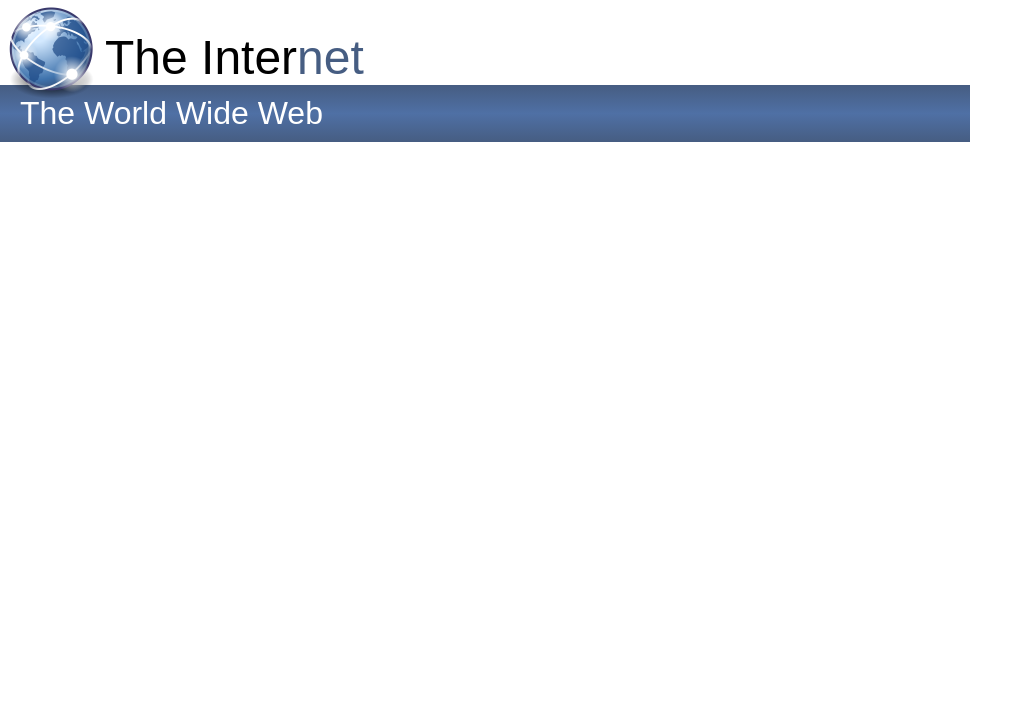
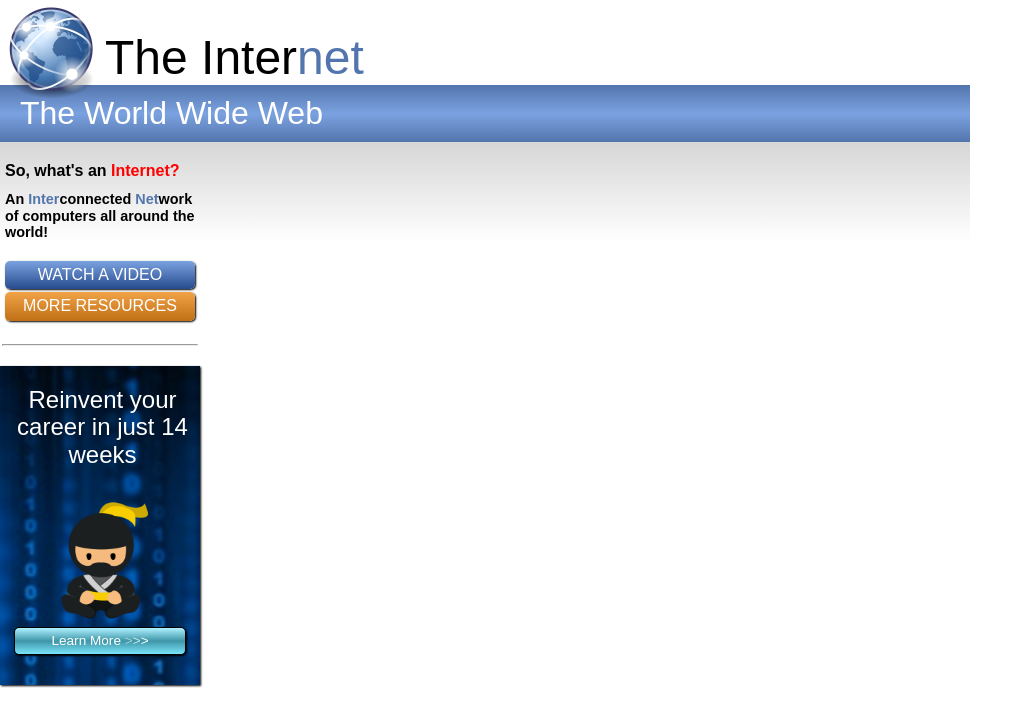
Before and after one commit to Jubhubmubfub/Internet, a plain HTML site: page index.html in a window 1280 px wide. Shown: the whole page, without its empty margins (0-1033 px from the left). Drawn offline with Linux system fonts and the light colour scheme.

Commit message:
completed sidebar

```diff
--- a/index.html
+++ b/index.html
@@ -1,24 +1,47 @@
 <!DOCTYPE html>
 <html lang="en">
+
   <head>
     <title>Internet</title>
     <meta charset="utf-8">
     <link rel="stylesheet" type="text/css" href="normalize.css">
     <link rel="stylesheet" type="text/css" href="styles.css">
   </head>
+
   <body>
+
     <div class="wrapper">
+
+      <!-- header -->
+
       <div class="header">
         <img src="images/globe.png" alt="globe image">
         <h1>The Inter<span>net</span></h1>
         <h2>The World Wide Web</h2>
       </div>
+
+      <!-- body -->
+
       <div class="body">
+
+        <!-- sidebar -->
+
         <div class="sidebar">
+          <h1>So, what's an <span>Internet?</span></h1>
+          <p>An <span>Inter</span>connected <span>Net</span>work of computers all around the world!</p>
+          <h2 class="box blue-box">WATCH A VIDEO</h2>
+          <h2 class="box orange-box">MORE RESOURCES</h2>
+          <hr>
+          <div class="adbackground">
+            <h1>Reinvent your career in just 14 weeks</h1>
+            <img src="images/ninja.png" alt="ninja picture">
+            <h2 class="box light-blue">Learn More <span class="karat1">></span><span class="karat2">></span>></h2>
+          </div>
 
-        </div>
         <div class="content"></div>
       </div>
     </div>
+
   </body>
+
 </html>
--- a/styles.css
+++ b/styles.css
@@ -33,9 +33,110 @@
   font-weight: lighter;
   font-size: 2em;
   color: white;
-  background: linear-gradient(#465d82, #4f70a5, #465d82);
+  background: linear-gradient(#5375ad, #7ba2e0, #5375ad);
 }
 
 .header span {
-  color: #465d82;
+  color: #5375ad;
 }
+
+/*body*/
+
+.body {
+  background: linear-gradient(#d6d6d6,white,white,white,white);
+/*take out height later*/
+  height:400px;
+}
+
+/*Sidebar*/
+
+.sidebar {
+  width: 200px;
+  position:relative;
+}
+
+.sidebar h1 {
+  margin-top:0px;
+  padding-top:20px;
+  margin-left:5px;
+  font-size: 1em;
+}
+.sidebar span {
+  color:red;
+}
+
+.sidebar p {
+  font-weight: bold;
+  margin-left: 5px;
+  font-size: .9em;
+  margin-bottom:20px;
+}
+
+.sidebar p span {
+  color:#5375ad;
+}
+
+.box {
+  color:white;
+  display: inline-block;
+  width:95%;
+  border-radius: 5px;
+  font-size: 1em;
+  font-weight: normal;
+  text-align: center;
+  padding: 5px 0px;
+  margin: 0px 5px 3px 5px;
+  box-shadow: 1px 1px 2px black;
+}
+
+.blue-box {
+  background: linear-gradient(#7ba2e0, #264b8e);
+}
+
+.orange-box {
+  background: linear-gradient(#f2a348, #bf7016);
+}
+
+.sidebar hr {
+  margin: 20px 2px;
+}
+
+.adbackground {
+  background-image: url(images/ad_background.png);
+  width:100%;
+  box-shadow: 1px 1px 2px black;
+  text-align:center;
+  color:white;
+}
+
+.adbackground h1 {
+  font-weight: lighter;
+  font-size: 1.5em;
+}
+
+.adbackground img {
+  max-width: 100px;
+}
+
+.adbackground span {
+  color:white;
+}
+
+.adbackground h2 {
+  width: 85%;
+  font-size: .85em;
+  margin-bottom: 30px;
+}
+
+.light-blue {
+  border:1px solid black;
+  background: linear-gradient(#aff1ff, #3e96a8, #7ae4f9)
+}
+
+.karat1 {
+  opacity: .5;
+}
+
+.karat2 {
+  opacity: .75;
+}
```
Also changed, not shown: 1 other file.
